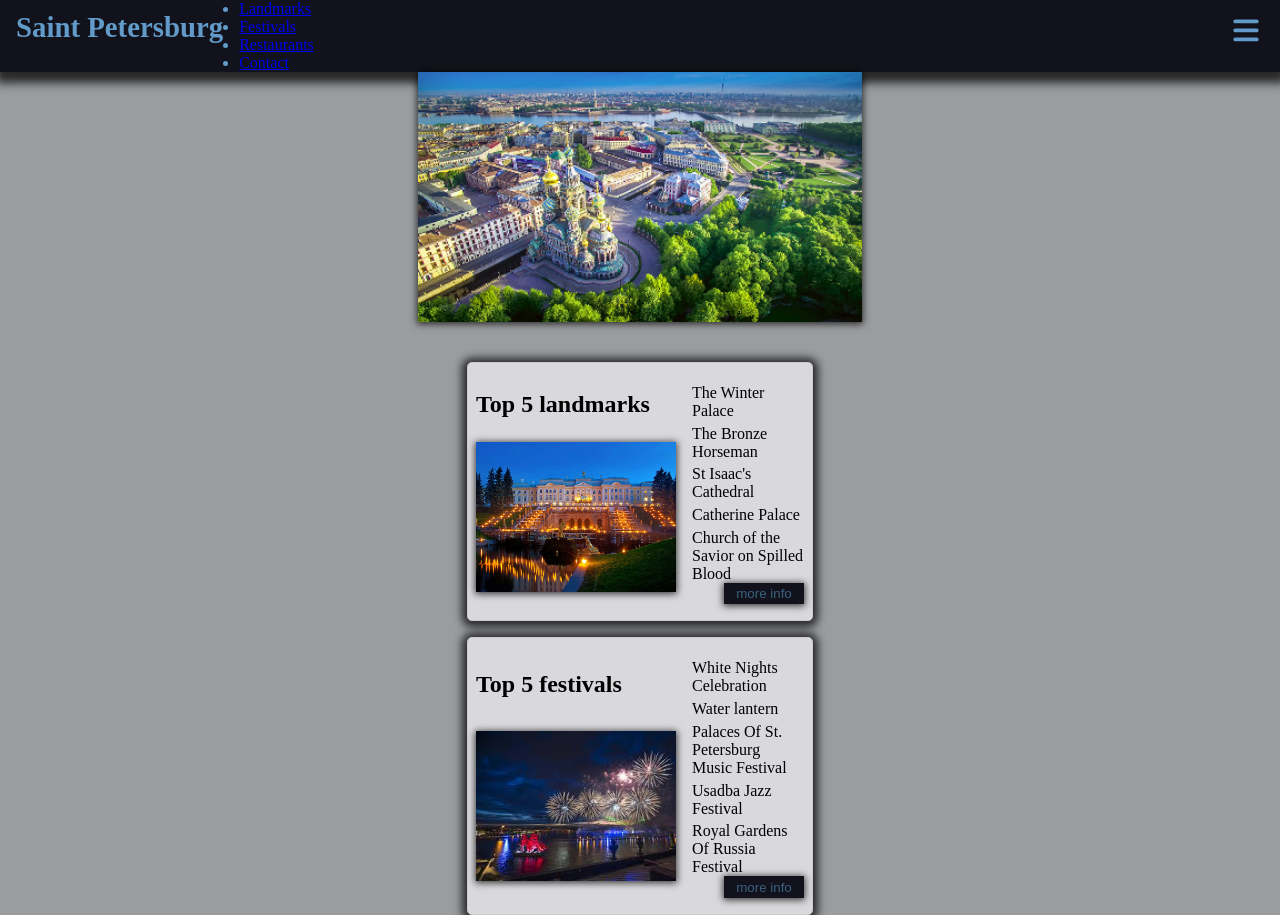
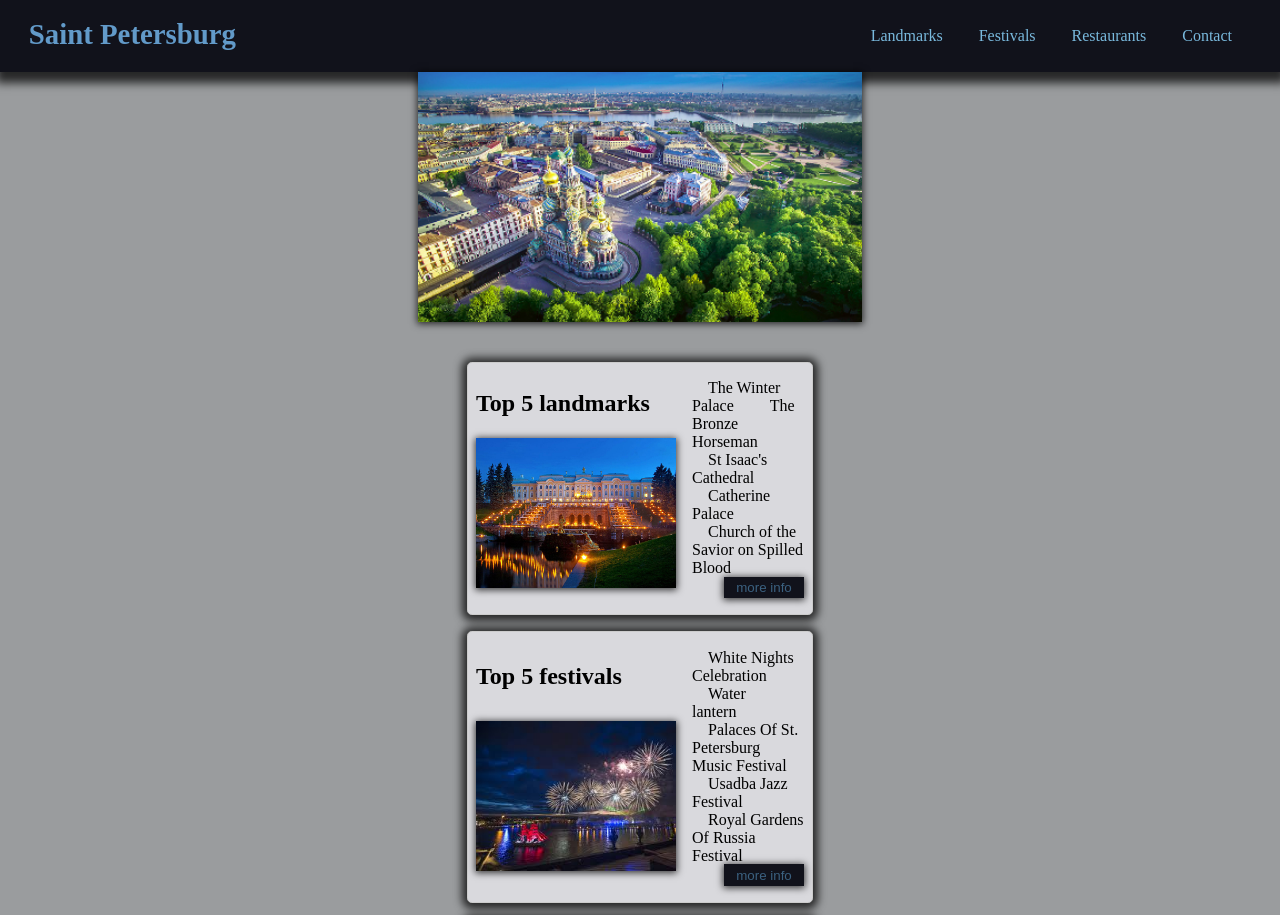
Before and after one commit to codehub15/Saint-Petersburg, a plain HTML site: page index.html in a window 1280 px wide. Shown: the top 915 px of the page. Drawn offline with Linux system fonts and the light colour scheme.

Commit message:
style dektop nav

```diff
--- a/css/main.css
+++ b/css/main.css
@@ -150,3 +150,40 @@ footer {
 footer p {
     padding-top: 1rem;
 }
+
+@media (min-width: 992px) {
+    .nav-icon {
+        display: none;
+    }
+
+    ul {
+        list-style-type: none;
+
+    }
+
+    li {
+        display: inline;
+        padding: 1em;
+    }
+
+    li a {
+        text-decoration: none;
+        color: #79b9dd;
+    }
+
+    header {
+        justify-content: space-between;
+        align-items: center;
+    }
+
+    header h1 {
+        padding: 0 0 0 1em;
+    }
+
+    nav {
+        padding-right: 2em;
+    }
+
+
+
+}
```
